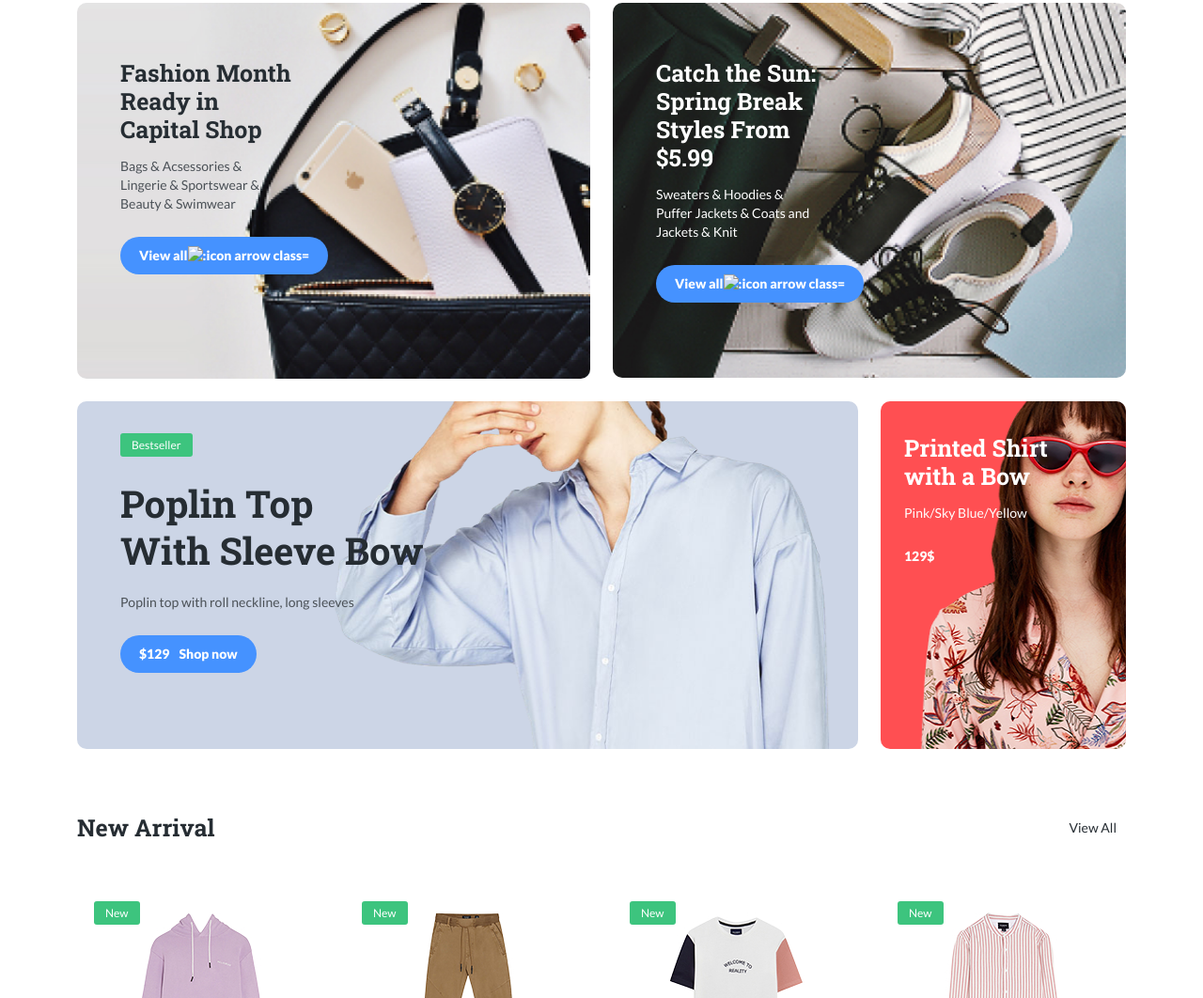
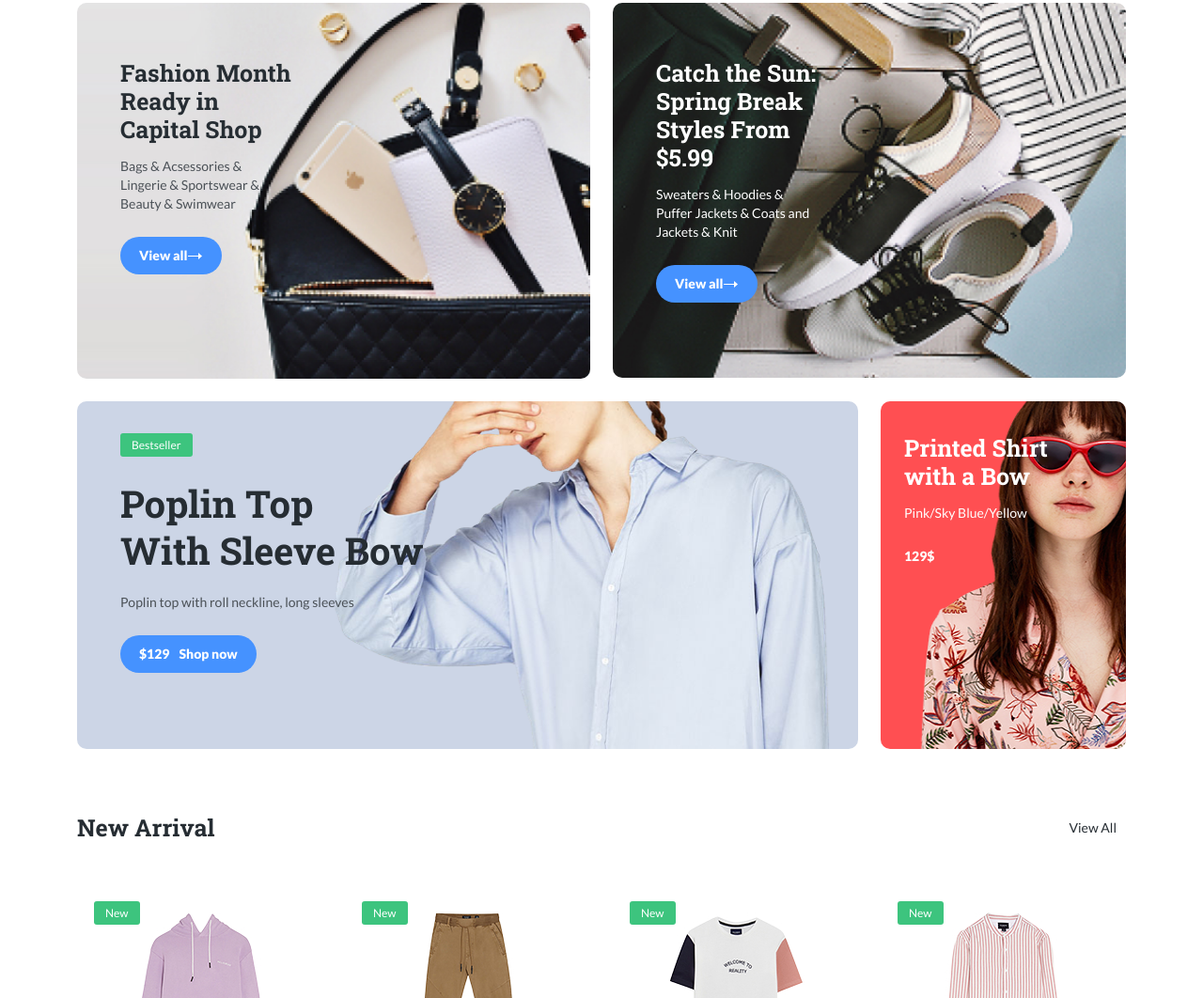
Before and after one commit to csqsmch/willberries, a plain HTML site: page index.html in a window 1280 px wide. Shown: the part 683-1745 px from the top of the page at 94% size. Drawn offline with nearby package versions, Linux system fonts and the light colour scheme; the site is published under a folder, as on GitHub Pages, so addresses that start at the root find nothing.

Commit message:
Add files via upload

```diff
--- a/index.html
+++ b/index.html
@@ -142,7 +142,7 @@
         <p class="card-text">Bags & Acsessories & Lingerie & Sportswear & Beauty & Swimwear</p>
         <button class="button">
           <span class="button-text">View all</span>
-          <img src="/img/arrow.svg" alt=":icon arrow class="button-icon">
+          <img src="img/arrow.svg" alt=":icon arrow class="button-icon">
         </button>
       </div>
     </div>
@@ -154,7 +154,7 @@
         <p class="card-text text-light">Sweaters & Hoodies & Puffer Jackets & Coats and Jackets & Knit</p>
         <button class="button">
           <span class="button-text">View all</span>
-          <img src="/img/arrow.svg" alt=":icon arrow class=" button-icon">
+          <img src="img/arrow.svg" alt=":icon arrow class=" button-icon">
         </button>
       </div>
     </div>
```
